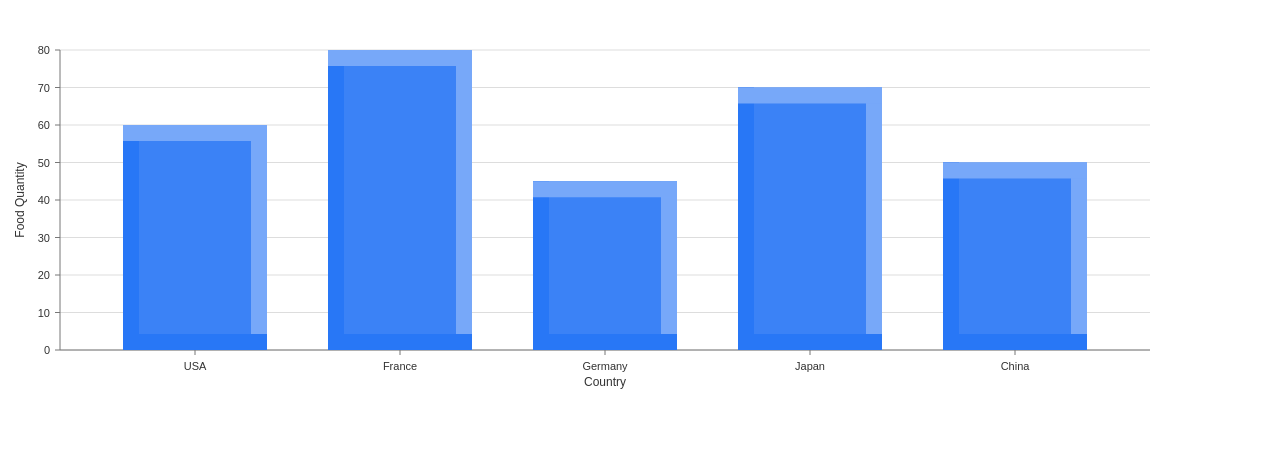
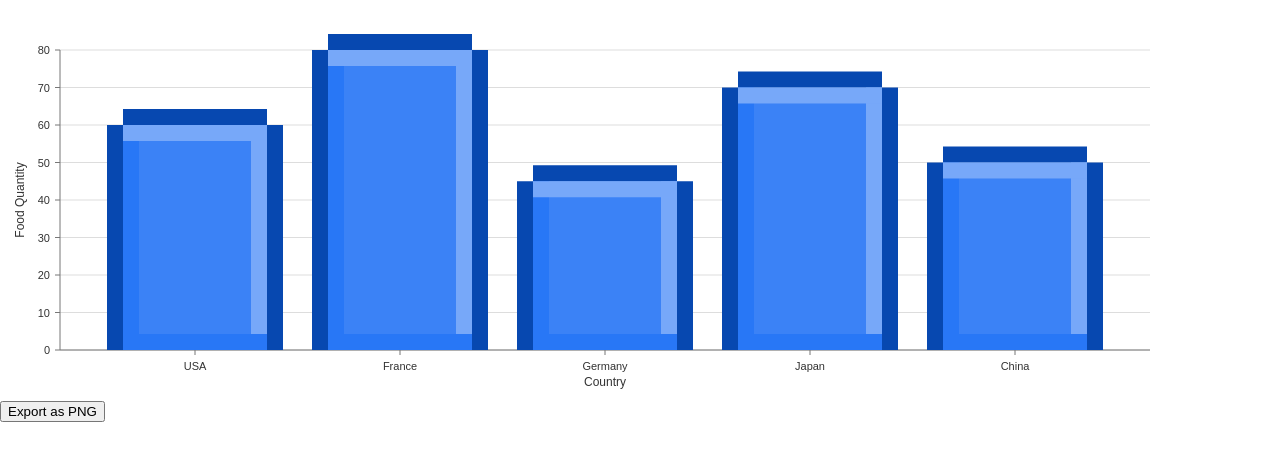
Before and after one commit to k3baah/8-bit-charts, a React (Create React App) app in the folder 8-bit-charts/: page / in a window 1280 px wide. Shown: the top 460 px of the page. Built offline with nearby package versions, Linux system fonts and the light colour scheme.

Commit message:
damn looking good. added download button

```diff
--- a/8-bit-charts/package.json
+++ b/8-bit-charts/package.json
@@ -8,6 +8,7 @@
     "@testing-library/jest-dom": "^5.17.0",
     "@testing-library/react": "^13.4.0",
     "@testing-library/user-event": "^13.5.0",
+    "dom-to-image": "^2.6.0",
     "react": "^18.2.0",
     "react-dom": "^18.2.0",
     "react-scripts": "5.0.1",
--- a/8-bit-charts/src/App.js
+++ b/8-bit-charts/src/App.js
@@ -1,5 +1,7 @@
-import React from 'react';
+import React, { useRef } from 'react';
 import { ResponsiveBar } from '@nivo/bar';
+import domToImage from 'dom-to-image';
+
 
 // Sample data
 const data = [
@@ -11,7 +13,7 @@ const data = [
 ];
 
 const theme = {
-  "background": "#ffffff",
+  "background": "transparent",
   "text": {
     "fontSize": 11,
     "fill": "#333333",
@@ -129,6 +131,7 @@ const CustomLayer = ({ bars }) => {
         const mainColor = '#3b82f6'; // Main color of the bar
         const shadowColor = '#2877F6' // Darker shade for the shadow
         const lightColor = '#77A8F9' // Lighter shade for the light
+        const borderColor = '#0748B0' // Lighter shade for the light
 
         return (
           <React.Fragment key={bar.key}>
@@ -139,6 +142,29 @@ const CustomLayer = ({ bars }) => {
               width={bar.width}
               height={bar.height}
               fill={mainColor}
+            />
+
+            {/* Border */}
+            <rect
+              x={bar.x - val} // Position to the left of the main bar
+              y={bar.y}
+              width={val} // Width of the border
+              height={bar.height}
+              fill={borderColor}
+            />
+            <rect
+              x={bar.x}
+              y={bar.y - val} // Position above the main bar
+              width={bar.width}
+              height={val} // Height of the border
+              fill={borderColor}
+            />
+            <rect
+              x={bar.x + bar.width} // Position to the right of the main bar
+              y={bar.y}
+              width={val} // Width of the border
+              height={bar.height}
+              fill={borderColor}
             />
 
             {/* Right edge (light) */}
@@ -180,17 +206,12 @@ const CustomLayer = ({ bars }) => {
   );
 };
 
-// ... Rest of your MyResponsiveBar and App component
-
-// ... Rest of your MyResponsiveBar and App component
-
-
 const MyResponsiveBar = () => (
-  <div className ="nivo-bar" style={{ height: 400 }}>
+  <div className="nivo-bar" style={{ height: 400 }}>
     <ResponsiveBar
       data={data}
       // barComponent={CustomBarComponent}
-      layers={['grid', 'axes',  CustomLayer, 'markers', 'legends', 'annotations']}
+      layers={['grid', 'axes', CustomLayer, 'markers', 'legends', 'annotations']}
       keys={['food']}
       indexBy="country"
       margin={{ top: 50, right: 130, bottom: 50, left: 60 }}
@@ -199,7 +220,7 @@ const MyResponsiveBar = () => (
       indexScale={{ type: 'band', round: true }}
       colors={['#60a5fa']}
       // borderColor={{ from: 'color', modifiers: [['darker', 1.6]] }}
-      borderColor = {['#000']}
+      borderColor={['#000']}
       // borderWidth = {6}
       axisTop={null}
       axisRight={null}
@@ -225,13 +246,37 @@ const MyResponsiveBar = () => (
       animate={true}
       motionStiffness={90}
       motionDamping={15}
-      theme = {theme}
+      theme={theme}
     />
   </div>
 );
 
 function App() {
-  return <MyResponsiveBar />;
+  const chartRef = useRef();
+
+  const exportToPNG = () => {
+    domToImage.toPng(chartRef.current, {
+      style: {
+        backgroundColor: 'transparent', // Set background color to transparent
+      }
+    })
+    .then((dataUrl) => {
+      // Create a link to download the image
+      const link = document.createElement('a');
+      link.download = 'my-chart.png';
+      link.href = dataUrl;
+      link.click();
+    })
+    .catch((error) => {
+      console.error('Error exporting the chart:', error);
+    });
+  };
+  return (
+    <div>
+      <div ref={chartRef}><MyResponsiveBar /></div>
+      <button onClick={exportToPNG}>Export as PNG</button>
+    </div>
+  );
 }
 
 export default App;
```
Also changed, not shown: 1 other file (tests, documents, lock files or other folders). Lines whose indentation alone changed are shown as unchanged.
